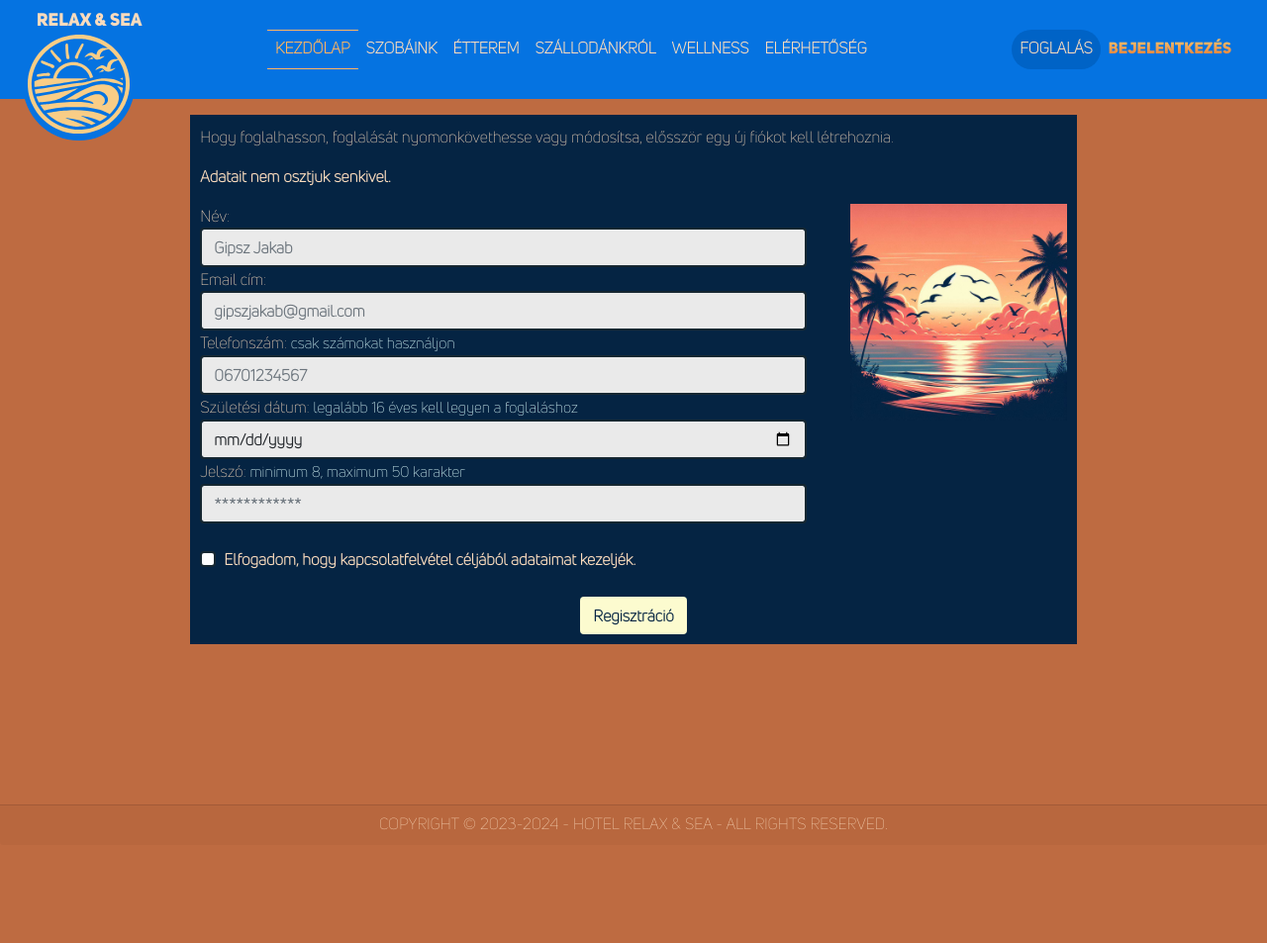
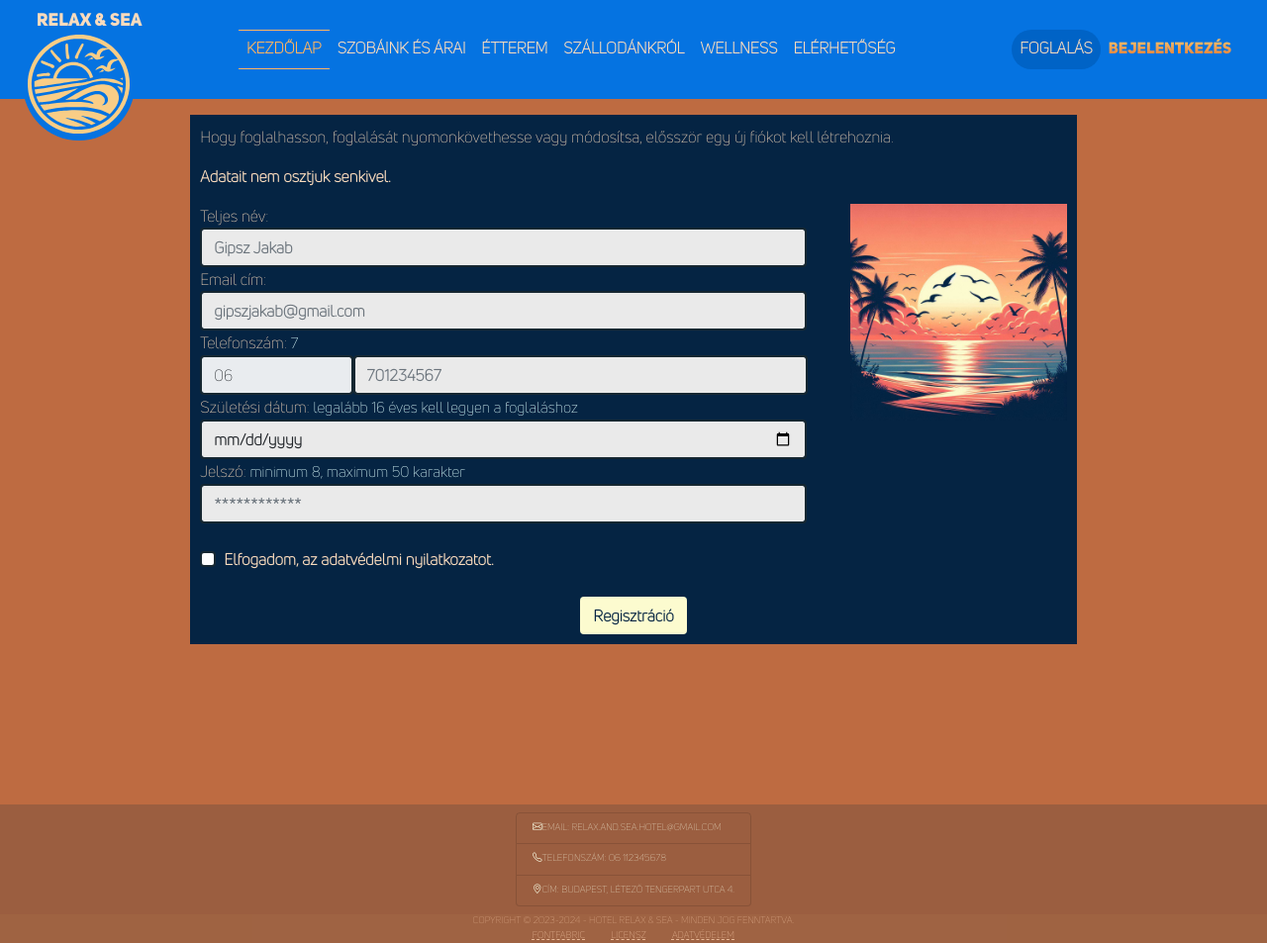
Before and after one commit to csabasharp/RelaxAndSea, a PHP site: page /index.html in a window 1280 px wide. Shown: the whole page at 99% size. Before the commit the page ends 838 px from the top, so only its background shows below. Run offline with PHP 8.4, Linux system fonts and the light colour scheme; some libraries are stand-ins or nearby versions.

Commit message:
kis update az űrlaphoz, footer-hez, + php filehozzáadás

```diff
--- a/v1struktura/assets/javascript/jsAjax.js
+++ b/v1struktura/assets/javascript/jsAjax.js
@@ -1,15 +1,88 @@
 window.onload = function () {
+  var jelszoinput = document.getElementById("jelszo");
+  var jelszominszoveg = document.getElementById("jelszominszoveg");
+  var korDatuminput = document.getElementById("szuldat");
+  var szuldatminszoveg = document.getElementById("szuldatminszoveg");
+  var telefoninput = document.getElementById("telefon");
+  var telefonszamszoveg = document.getElementById("telefonszamszoveg");
+  var emailinput = document.getElementById("email");
+  var nevinput = document.getElementById("nev");
+  var nevminszoveg = document.getElementById("nevminszoveg");
+  var emailminszoveg = document.getElementById("emailminszoveg");
+  var regurlap = document.getElementById("regurlap");
 
+  function emailEllenorzes(emailinput) {
+    if (emailinput.value.length >= 3 && emailinput.value.includes("@")) {
+      return true;
+    }
+    return false;
+  }
 
+  function nevEllenorzes(nevinput) {
+    if (nevinput.value.length >= 3 && nevinput.value.includes(" ")) {
+      return true;
+    }
+    return false;
+  }
 
+  function jelszoEllenorzes(jelszoinput) {
+    if (jelszoinput.value.length >= 8 && jelszoinput.value.length <= 50) {
+      return true;
+    }
+    return false;
+  }
 
+  function telefonEllenorzes(telefoninput) {
+    var regex = /^[0-9]{9}$/;
+    if (regex.test(telefoninput.value)) {
+      return true;
+    } else {
+      telefonszamszoveg.textContent =
+        "a telefonszám csak számokat tartalmazhat.";
+      return false;
+    }
+  }
 
+  function korEllenorzes(korDatuminput) {
+    korDatuminput = new Date(korDatuminput.value);
+    var jelenlegiDatum = new Date();
 
+    var korDatumEv = jelenlegiDatum.getFullYear() - korDatuminput.getFullYear();
+    var korHonap = jelenlegiDatum.getMonth() - korDatuminput.getMonth();
+    var korNap = jelenlegiDatum.getDay() - korDatuminput.getDay();
 
-    .getElementById("regurlap")
-    .addEventListener("submit", function (event) {
-      if (!InputokErvenyesek()) {
-        event.preventDefault();
-      }
-    });
+    if (korHonap < 0 || (korHonap == 0 && korNap < 0)) {
+      korDatumEv--;
+    }
+
+    if (korDatumEv > 110) {
+      szuldatminszoveg.style.content = "érvénytelen dátum";
+    }
+
+    if (korDatumEv >= 16 && korDatumEv < 110) {
+      return true;
+    }
+
+    return false;
+  }
+
+  function InputokErvenyesek() {
+    if (
+      !korEllenorzes(korDatuminput) ||
+      !telefonEllenorzes(telefoninput) ||
+      !jelszoEllenorzes(jelszoinput) ||
+      !nevEllenorzes(nevinput) ||
+      !emailEllenorzes(emailinput)
+    ) {
+      return false;
+    }
+
+    return true;
+  }
+
+  regurlap.addEventListener("submit", function (event) {
+    if (!InputokErvenyesek()) {
+      event.preventDefault();
+    }
+  });
 };
--- /dev/null
+++ b/v1struktura/assets/php/account.php
@@ -0,0 +1 @@
+<?php ?>
--- /dev/null
+++ b/v1struktura/assets/php/settings.php
@@ -0,0 +1,3 @@
+<?php
+
+?>
--- a/v1struktura/assets/styling/overwriteBootstrap.css
+++ b/v1struktura/assets/styling/overwriteBootstrap.css
@@ -23,7 +23,7 @@
 }
 
 .navbar a:hover {
-  text-shadow: 1px 1px 1px #be6b41;
+  text-shadow: 1px 0.5px 0.5px #be6b41;
   color: var(--primary) !important;
 }
 
@@ -65,7 +65,8 @@
   border-width: 2px !important;
 }
 
-.helyes {
-  content: "✓" !important;
-  color: green !important;
+footer .list-group-item {
+  background-color: inherit;
+  font-size: 60%;
+  color: beige;
 }
--- a/v1struktura/assets/styling/style.css
+++ b/v1struktura/assets/styling/style.css
@@ -36,7 +36,7 @@ body {
   --secondary: #162731;
   --accent: #0573e1;
   background-color: var(--bg);
-  color: var(--bg);
+  color: var(--normaltext);
   font-family: "Uni Sans Thin";
 }
 
@@ -63,11 +63,38 @@ header {
 }
 
 footer {
-  color: var(--normaltext);
   bottom: 0;
   left: 0;
   right: 0;
+  top: 0;
   text-align: center;
+  text-transform: uppercase;
+  height: 3rem;
+}
+
+footer #jog {
+  opacity: 0.7;
+
+  color: inherit;
+  font-size: 60%;
+  background-color: #936044;
+}
+
+footer #jog a {
+  text-decoration-style: dashed;
+  color: inherit;
+}
+footer #jog a:hover {
+  color: white;
+}
+footer #jogilinkek {
+  word-spacing: 1.5rem;
+}
+
+footer #kapcsolatfelvetel {
+  background-color: rgba(122, 83, 64, 0.5);
+  padding-top: 0.5rem;
+  padding-bottom: 0.5rem;
 }
 
 .logo-container {
@@ -207,6 +234,7 @@ form {
 }
 
 #regurlap input {
+  width: 30;
   border: 2px solid var(--secondary);
 }
 
@@ -225,12 +253,12 @@ form {
 
 .foglalasgomb:hover {
   transform: translateY(-3px);
-  box-shadow: 0 10px 20px rgba(0, 0, 0, 0.2);
+  box-shadow: 0 10px 20px rgba(0, 0, 0, 0.1);
 }
 
 .foglalasgomb:active {
   transform: translateY(-1px);
-  box-shadow: 0 5px 10px rgba(0, 0, 0, 0.2);
+  box-shadow: 0 5px 10px rgba(0, 0, 0, 0.1);
 }
 
 .foglalasgomb::after {
@@ -246,3 +274,7 @@ form {
 .foglalasgomb:hover::after {
   transform: scaleX(1.4) scaleY(1.6);
 }
+
+#prefix {
+  max-width: 23.5%;
+}
--- a/v1struktura/index.html
+++ b/v1struktura/index.html
@@ -14,6 +14,11 @@
       type="text/css"
       href="assets/styling/overwriteBootstrap.css"
     />
+    <link
+      rel="stylesheet"
+      href="https://cdn.jsdelivr.net/npm/bootstrap-icons@1.7.2/font/bootstrap-icons.css"
+    />
+
     <script src="https://ajax.googleapis.com/ajax/libs/jquery/3.7.1/jquery.min.js"></script>
     <script src="https://cdn.jsdelivr.net/npm/bootstrap@5.0.2/dist/js/bootstrap.bundle.min.js"></script>
     <script src="assets/javascript/jsAjax.js" defer></script>
@@ -47,7 +52,9 @@
                 >
               </li>
               <li class="nav-item">
-                <a class="nav-link" href="szobaink/szobaink.html">Szobáink</a>
+                <a class="nav-link" href="szobaink/szobaink.html"
+                  >Szobáink és árai</a
+                >
               </li>
 
               <li class="nav-item">
@@ -84,7 +91,7 @@
       </nav>
     </header>
     <div id="tartalom">
-      <form id="regurlap" action="./assets/php/login.php" method="post">
+      <form id="regurlap" action="./assets/php/account.php" method="post">
         <p>
           Hogy foglalhasson, foglalását nyomonkövethesse vagy módosítsa,
           elősször egy új fiókot kell létrehoznia.
@@ -92,24 +99,27 @@
         <p><b>Adatait nem osztjuk senkivel.</b></p>
         <img src="assets/images/regpic.jpg" alt="regurlapKep" />
         <div class="form-group">
-          <label for="nev">Név:</label>
+          <label for="nev">Teljes név:</label>
+          <span></span>
 
           <input
             required
             type="text"
             class="form-control uszoveg"
             id="nev"
+            name="nev"
             placeholder="Gipsz Jakab"
           />
         </div>
         <div class="form-group">
           <label for="email">Email cím:</label>
-
+          <span></span>
           <input
             required
             type="email"
             class="form-control uszoveg"
             id="email"
+            name="email"
             aria-describedby="emailHelp"
             placeholder="gipszjakab@gmail.com"
           />
@@ -117,17 +127,31 @@
 
         <div class="form-group">
           <label for="telefon">Telefonszám:</label>
-          <span class="form-text text-muted alszoveg" id="telefonszamszoveg"
-            >csak számokat használjon</span
-          >
+          <span class="form-text text-muted alszoveg" id="telefonszamszoveg">
+            7
+          </span>
+          <div style="display: flex">
+            <input
+              readonly
+              type="tel"
+              class="form-control"
+              id="prefix"
+              value="06"
+            />
             <input
               required
               type="tel"
               class="form-control uszoveg"
               id="telefon"
-            placeholder="06701234567"
+              name="telefon"
+              placeholder="701234567"
+              pattern="[0-9]{1,7}"
+              maxlength="9"
+              minlength="9"
             />
           </div>
+        </div>
+
         <div class="form-group">
           <label for="szuldat">Születési dátum:</label>
           <span class="form-text text-muted alszoveg" id="szuldatminszoveg"
@@ -138,6 +162,7 @@
             type="date"
             class="form-control uszoveg"
             id="szuldat"
+            name="szuldat"
           />
         </div>
         <div class="form-group">
@@ -151,6 +176,7 @@
             class="form-control uszoveg"
             id="jelszo"
             placeholder="************"
+            name="jelszo"
           />
         </div>
         <br />
@@ -164,33 +190,84 @@
           />
           <b>
             <label class="form-check-label" for="adatelf">
-              Elfogadom, hogy kapcsolatfelvétel céljából adataimat
-              kezeljék.</label
+              Elfogadom, az adatvédelmi nyilatkozatot.</label
             >
           </b>
         </div>
         <br />
-        <button type="submit" value="regist" id="regist" class="btn">
+        <button
+          type="submit"
+          value="regist"
+          name="submit"
+          id="regist"
+          class="btn"
+        >
           Regisztráció
         </button>
       </form>
       <div class="container">
         <form class="loginurlap">
           <div class="form-group">
-            <label for="email"></label>
-            <input type="email" class="form-control uszoveg" id="email" />
+            <label for="email">E-mail cím:</label>
+            <input
+              type="email"
+              class="form-control uszoveg"
+              id="email"
+              name="email"
+            />
           </div>
           <div class="form-group">
             <label for="jelszo">Jelszó:</label>
-            <input type="password" class="form-control uszoveg" id="jelszo" />
+            <input
+              type="password"
+              class="form-control uszoveg"
+              id="jelszo"
+              name="jelszo"
+            />
           </div>
-          <button type="submit" class="btn">Bejelentkezés</button>
+          <button type="submit" name="submit" class="btn" onsubmit="">
+            Bejelentkezés
+          </button>
         </form>
       </div>
     </div>
 
-    <footer class="card-footer">
-      Copyright © 2023-2024 - Hotel Relax & Sea - All Rights Reserved.
+    <footer class="footer">
+      <div
+        id="kapcsolatfelvetel"
+        class="text-reset d-flex justify-content-center"
+      >
+        <ul class="list-group">
+          <li class="list-group-item contactelem d-flex align-items-center">
+            <i class="bi bi-envelope"></i> Email: relax.and.sea.hotel@gmail.com
+          </li>
+          <li class="list-group-item contactelem d-flex align-items-center">
+            <i class="bi bi-telephone align-items-center"></i>
+            Telefonszám: 06 112345678
+          </li>
+          <li class="list-group-item contactelem d-flex align-items-center">
+            <i class="bi bi-geo-alt"></i> Cím: Budapest, Létező Tengerpart utca
+            4.
+          </li>
+        </ul>
+      </div>
+
+      <div id="jog" class="text-reset">
+        Copyright © 2023-2024 - Hotel Relax & Sea - Minden jog fenntartva.
+
+        <p id="jogilinkek">
+          <a
+            href="https://www.fontfabric.com/fontfabric-commercial-eula-for-free-fonts/"
+            target="_blank"
+            >Fontfabric</a
+          >
+          <a
+            href="https://gist.github.com/kn9ts/cbe95340d29fc1aaeaa5dd5c059d2e60"
+            >Licensz</a
+          >
+          <a href="">Adatvédelem</a>
+        </p>
+      </div>
     </footer>
   </body>
 </html>
```
Also changed, not shown: v1struktura/szobaink/szobaink.html (added, +102 -0 lines), v1struktura/szobaink/index.php (added). Lines whose indentation alone changed are shown as unchanged.
